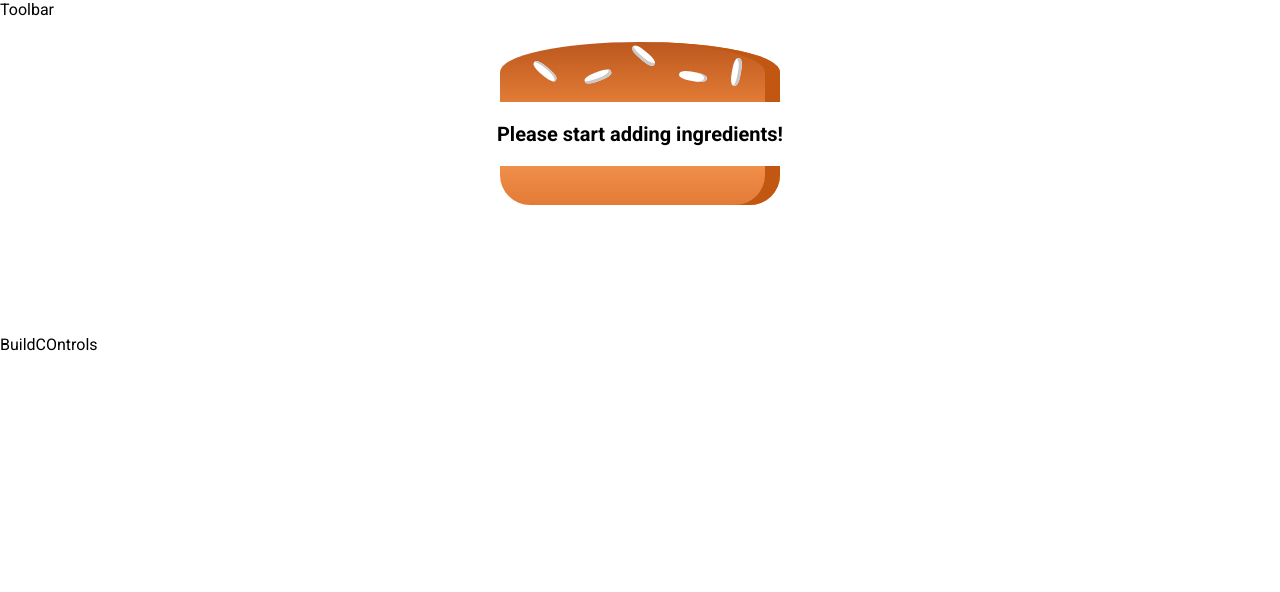
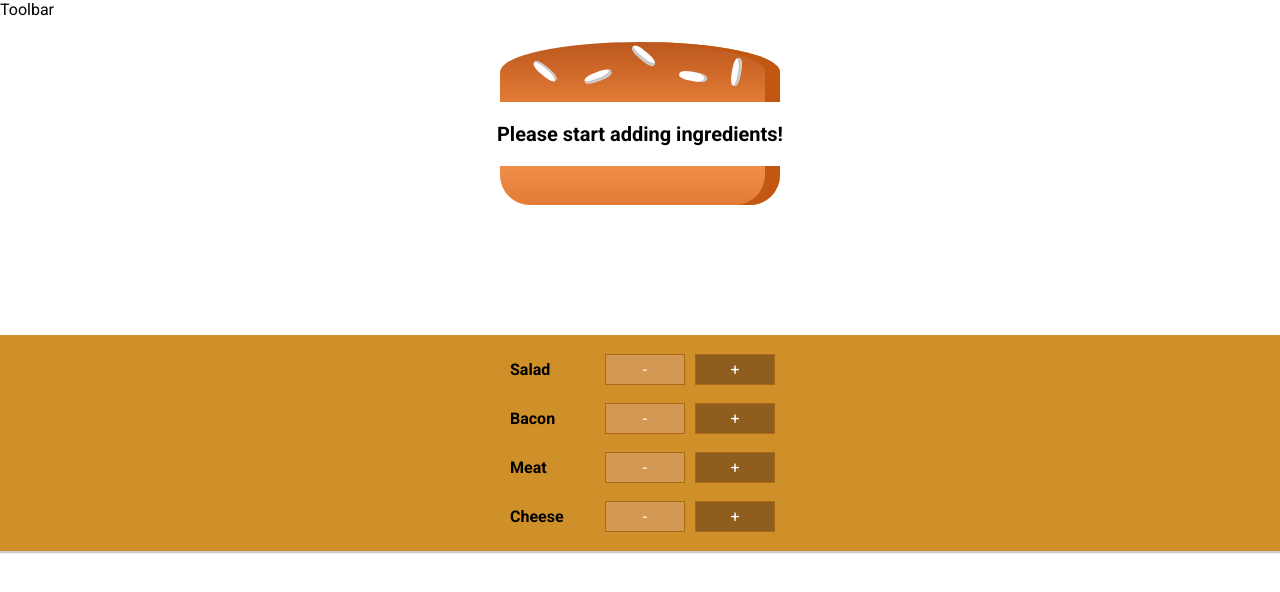
Before and after one commit to mukul0596/burger-builder, a React (Create React App) app: page / in a window 1280 px wide. Shown: the top 592 px of the page. Built offline with nearby package versions, Linux system fonts and the light colour scheme.

Commit message:
added build control buttons

```diff
--- /dev/null
+++ b/src/component/Burger/BuildControls/BuildControl/BuildControl.css
@@ -0,0 +1,56 @@
+.BuildControl {
+    display: flex;
+    justify-content: space-between;
+    align-items: center;
+    margin: 5px 0;
+}
+
+.BuildControl button {
+    display: block;
+    font: inherit;
+    padding: 5px;
+    margin: 0 5px;
+    width: 80px;
+    border: 1px solid #AA6817;
+    cursor: pointer;
+    outline: none;
+}
+
+.BuildControl button:disabled {
+    background-color: #AC9980;
+    border: 1px solid #7E7365;
+    color: #ccc;
+    cursor: default;
+}
+
+.BuildControl button:hover:disabled {
+    background-color: #AC9980;
+    color: #ccc;
+    cursor: not-allowed;
+}
+
+.Label {
+    padding: 10px;
+    font-weight: bold;
+    width: 80px;
+}
+
+.BuildControl .Less {
+    background-color: #D39952;
+    color: white;
+}
+
+.BuildControl .More {
+    background-color: #8F5E1E;
+    color: white;
+}
+
+.BuildControl .Less:hover, .BuildControl .Less:active {
+    background-color: #DAA972;
+    color: white;
+}
+
+.BuildControl .More:hover,.BuildControl .More:active {
+    background-color: #99703F;
+    color: white;
+}
--- a/src/component/Burger/BuildControls/BuildControl/BuildControl.js
+++ b/src/component/Burger/BuildControls/BuildControl/BuildControl.js
@@ -0,0 +1,12 @@
+import React from 'react';
+import './BuildControl.css'
+
+const buildControl = (props) => (
+    <div className='BuildControl'>
+        <div className='Label'>{ props.label }</div>
+        <button className='Less'>-</button>
+        <button className='More'>+</button>
+    </div>
+)
+
+export default buildControl;
--- /dev/null
+++ b/src/component/Burger/BuildControls/BuildControls.css
@@ -0,0 +1,10 @@
+.BuildControls {
+    width: 100%;
+    background: #cf8f29;
+    display: flex;
+    flex-flow: column;
+    align-items: center;
+    box-shadow: 0 2px 1px #cccccc;
+    margin: auto;
+    padding: 10px 0;
+}
--- /dev/null
+++ b/src/component/Burger/BuildControls/BuildControls.js
@@ -0,0 +1,20 @@
+import React from 'react';
+import './BuildControls.css';
+import BuildControl from './BuildControl/BuildControl';
+
+const controls = [
+    { label: 'Salad', type: 'salad' },
+    { label: 'Bacon', type: 'bacon' },
+    { label: 'Meat', type: 'meat' },
+    { label: 'Cheese', type: 'cheese' },
+]
+
+const buildControls = (props) => (
+    <div className='BuildControls'>
+        { controls.map(ctrl => (
+            <BuildControl label={ ctrl.label } key={ ctrl.label } />
+        )) }
+    </div>
+)
+
+export default buildControls;
--- a/src/container/BurgerBuilder/BurgerBuilder.js
+++ b/src/container/BurgerBuilder/BurgerBuilder.js
@@ -1,6 +1,7 @@
 import React, { Component } from 'react';
 import Aux from '../../hoc/Aux';
 import Buregr from '../../component/Burger/Burger';
+import BuildControls from '../../component/Burger/BuildControls/BuildControls';
 
 class BurgerBuilder extends Component {
     state = {
@@ -18,8 +19,7 @@
         return (
             <Aux>
                 <Buregr ingredients={ this.state.ingredients } />
-                {/* <BuildCOntrols /> */}
-                <div>BuildCOntrols</div>
+                <BuildControls />
             </Aux>
         )
     }
```
Also changed, not shown: src/component/Burger/BuildControls/BuildCOntrols.js (deleted).
